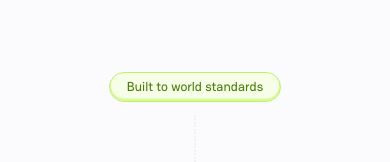
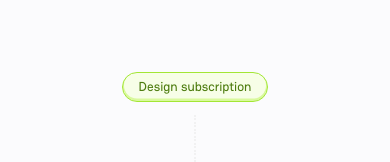
Before and after one commit to natedeluna/lassen-comb, a Next.js app: page / in a window 390 px wide. Shown: the top 162 px of the page. Built offline with nearby package versions, Linux system fonts and the light colour scheme.

Commit message:
testing out mobile variation

```diff
--- a/src/app/components/badge.tsx
+++ b/src/app/components/badge.tsx
@@ -4,11 +4,11 @@ import React, { useState, useEffect} from 'react';
 import { AnimatePresence, motion } from 'framer-motion';
 
 interface BadgeProps {
+    isMobile: boolean;
     texts: string[];
-    color: string;
 }
 
-const Badge: React.FC<BadgeProps> = ({ texts, color }) => {
+const Badge: React.FC<BadgeProps> = ({ isMobile, texts }) => {
     const [index, setIndex] = useState(0);
     const [badgeWidth, setBadgeWidth] = useState(172);
     const previousIndex = index === 0 ? texts.length - 1 : index - 1;
@@ -18,7 +18,7 @@ const Badge: React.FC<BadgeProps> = ({ texts, color }) => {
     useEffect(() => {
         const interval = setInterval(() => {
             changeBadgeText()
-        }, 12000);
+        }, 3000);
         return () => clearInterval(interval);
     }, [index]);
 
@@ -53,14 +53,14 @@ const Badge: React.FC<BadgeProps> = ({ texts, color }) => {
             transition: `background .4s ease-out, border .3s ease-out`
         }}
             onClick={() => scrollToPriceCard()}
-            className='
+            className={`
                 relative
                 flex
                 flex-col
-                bg-lime-50
-                active:bg-lime-100
-                border-lime-300
-                active:border-lime-400
+                ${isMobile? "bg-lime-100":"bg-lime-50"}
+                ${isMobile? "active:bg-lime-200":"active:bg-lime-100"}
+                ${isMobile? "active:border-lime-500":"active:border-lime-400"}
+                ${isMobile? "border-lime-300":"border-lime-400"}
                 border-[.5px]
                 rounded-2xl
                 items-center
@@ -76,9 +76,9 @@ const Badge: React.FC<BadgeProps> = ({ texts, color }) => {
                 text-nowrap
                 cursor-pointer
                 select-none
-                '
+                `}
             layout
-            transition={{ type: 'spring', stiffness: 800, damping: 35 }}
+            transition={{ type: 'spring', stiffness: 900, damping: 25 }}
             >
             <AnimatePresence >
                 {texts.map ((text, i) => (
@@ -88,7 +88,7 @@ const Badge: React.FC<BadgeProps> = ({ texts, color }) => {
                         initial={{ opacity: 0}}
                         animate={{ opacity: i===index ? 1 : 0}}
                         exit={{ opacity: 0, }}
-                        transition={{stiffness: 800, damping: 30, delay: i === index ? 0.25 : 0}}
+                        transition={{stiffness: 800, damping: 30, delay: i === index ? 0.28 : 0}}
                     >
                             {text}
                     </motion.span>
--- a/src/app/components/price_card.tsx
+++ b/src/app/components/price_card.tsx
@@ -1,32 +1,34 @@
 import React from 'react';
 
 interface PriceCardProps {
+    isMobile: boolean;
     title: string;
     price: number;
     features: string[];
 }
 
-const PriceCard: React.FC<PriceCardProps> = ({ title, price, features }) => {
+const PriceCard: React.FC<PriceCardProps> = ({isMobile, title, price, features }) => {
     return (
         <div
             id='price-card'
             style={{
                 background: "white",
             }}
-            className="
+            className={`
                 p-[16px]
                 left-[50%]
                 transform
                 translate-x-[-50%]
                 border-[.5px]
                 shadow-[0px 2px 6.8px rgba(45, 255, 41, 0.34)]
-                border-[#00000010]
+                border-[#00000020]
                 relative
                 shadow-sm
                 rounded-2xl
                 w-[350px]
                 mb-10
-                ">
+            `}
+            >
             <div className='flex flex-col gap-7'>
                 <svg className='absolute left-1/2 top-0 transform translate-x-[-50%] scale-50' width="133" height="45" viewBox="0 0 133 45" fill="none" xmlns="http://www.w3.org/2000/svg">
                 <path d="M117.922 14.3448C126.25 14.3448 133 21.0953 133 29.4224V29.4224C133 37.7495 126.25 44.5 117.922 44.5H15.0776C6.75047 44.5 0 37.7495 0 29.4224V29.4224C0 21.0953 6.75046 14.3448 15.0776 14.3448H30.4782C37.5607 14.3448 44.4074 11.7993 49.7698 7.17241L51.7091 5.49911C55.8204 1.95166 61.0698 0 66.5 0V0V0C72.4733 0 78.2476 2.14682 82.77 6.04902L84.072 7.17241C89.4343 11.7993 96.281 14.3448 103.364 14.3448H117.922Z" fill="#FBFBFD"/>
--- a/src/app/page.tsx
+++ b/src/app/page.tsx
@@ -9,6 +9,11 @@ export default function Home() {
   const [highlightedWords, setHighlightedWords]:any = useState([]);
   const [prevWordIndex, setPrevWordIndex]:any = useState(0);
   const videoRef = useRef<HTMLVideoElement | null>(null);
+
+  function isMobileDevice() {
+      const mobileDeviceRegex = /Android|webOS|iPhone|iPad|iPod|BlackBerry|IEMobile|Opera Mini/i;
+      return mobileDeviceRegex.test(navigator.userAgent);
+  }
 
   const handleScroll = () => {
     const scrollHeight = document.documentElement.scrollHeight;
@@ -32,6 +37,7 @@ export default function Home() {
   return (
     <main className="relative flex min-h-screen flex-col items-center pt-[60px] max-w-[500px] mx-auto">
       <Badge
+        isMobile={isMobileDevice()}
         texts={["Built to world standards", "Design subscription"]}
         color="whitesmoke" />
       <SeparatorVerticalTopScrew className="transform rotate-180 opacity-75"/>
@@ -40,7 +46,11 @@ export default function Home() {
         <Logo></Logo>
         <span className="text-[20px] opacity-60">Lassen Comb</span>
       </div>
-        Elevate your brand with world class design
+      {isMobileDevice() ? (
+        <>Elevate your brand with world class design</>
+      ):(
+        <>Elevate <br /> your brand with <br /> world class design</>
+      )}
       </section>
       <SeparatorVerticalTopScrew className="transform translate-y-[12px] rotate-0 opacity-75"/>
       <section className=" main-text w-[100%] relative">
@@ -50,6 +60,7 @@ export default function Home() {
         </video>
         <img src="/images/lightning_alt.png" alt="hero_1" className=" w-24 inline mx-2 transform translate-y-[-5px]" />
         <PriceCard
+          isMobile={isMobileDevice()}
           title="Subscription"
           price={4400}
           features={["start same day", "unlimited web, product, and brand design, one request "]}/>
```
